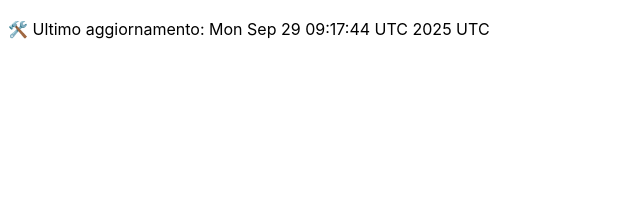
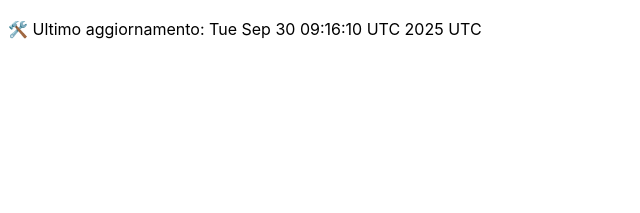
Before and after one commit to DanteTrb/DanteTrb.github.io, a Jekyll site: the page built from badges.md, in a window 1280 px wide. Shown: the top 213 px of the page, without its empty margins (0-640 px from the left). Built offline with Jekyll 4.4.1, drawn with Linux system fonts in a browser that asks for light colours; our own code applies the rules of GitHub Pages for plain Markdown files.

Commit message:
🛠️ Aggiornamento automatico badge

```diff
--- a/badges.md
+++ b/badges.md
@@ -1 +1 @@
-🛠️ Ultimo aggiornamento: Mon Sep 29 09:17:44 UTC 2025 UTC
+🛠️ Ultimo aggiornamento: Tue Sep 30 09:16:10 UTC 2025 UTC
```
